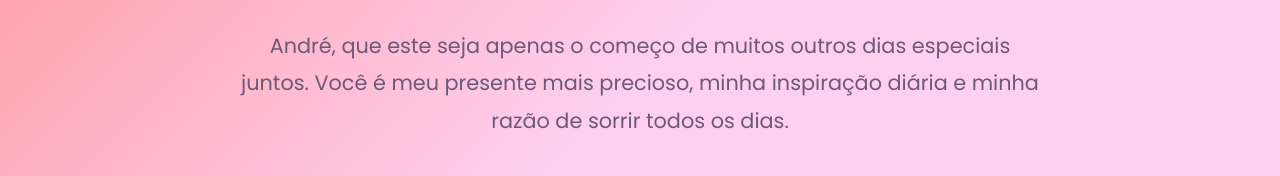
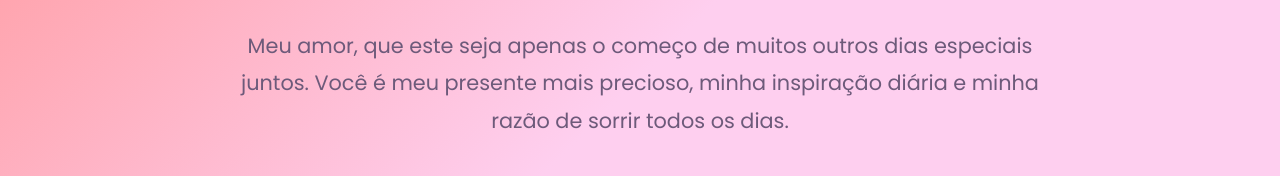
Before and after one commit to gabrieleandre/gabrieleandre.github.io, a plain HTML site: page index.html in a window 1280 px wide. Shown: the part 3849-4025 px from the top of the page. Drawn offline with Linux system fonts and the light colour scheme.

Commit message:
mudança no texto do index

```diff
--- a/index.html
+++ b/index.html
@@ -162,7 +162,7 @@
         <div class="container">
             <div class="final-message">
                 <h2 class="final-title">Feliz Dia dos Namorados!</h2>                <p class="final-text">
-                    André, que este seja apenas o começo de muitos outros dias especiais juntos.
+                    Meu amor, que este seja apenas o começo de muitos outros dias especiais juntos.
                     Você é meu presente mais precioso, minha inspiração diária e minha
                     razão de sorrir todos os dias.
                 </p>
```
